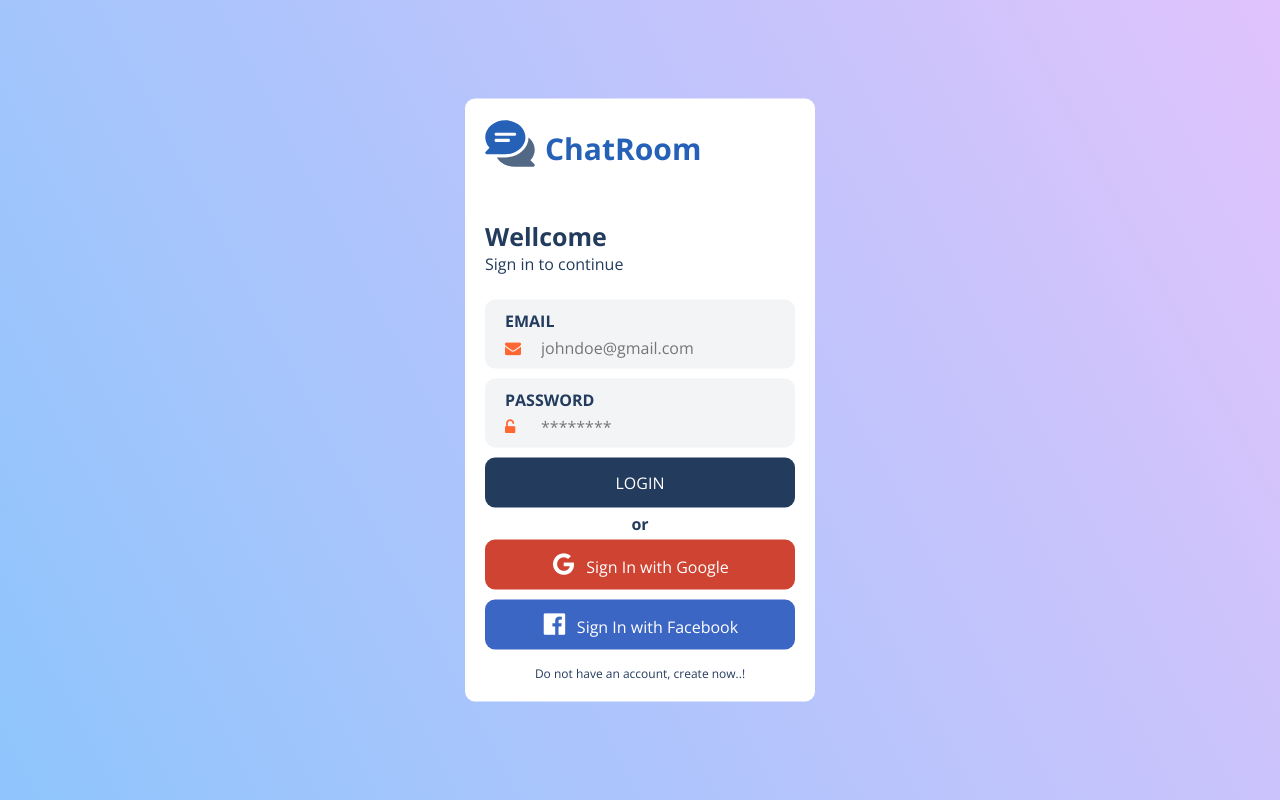
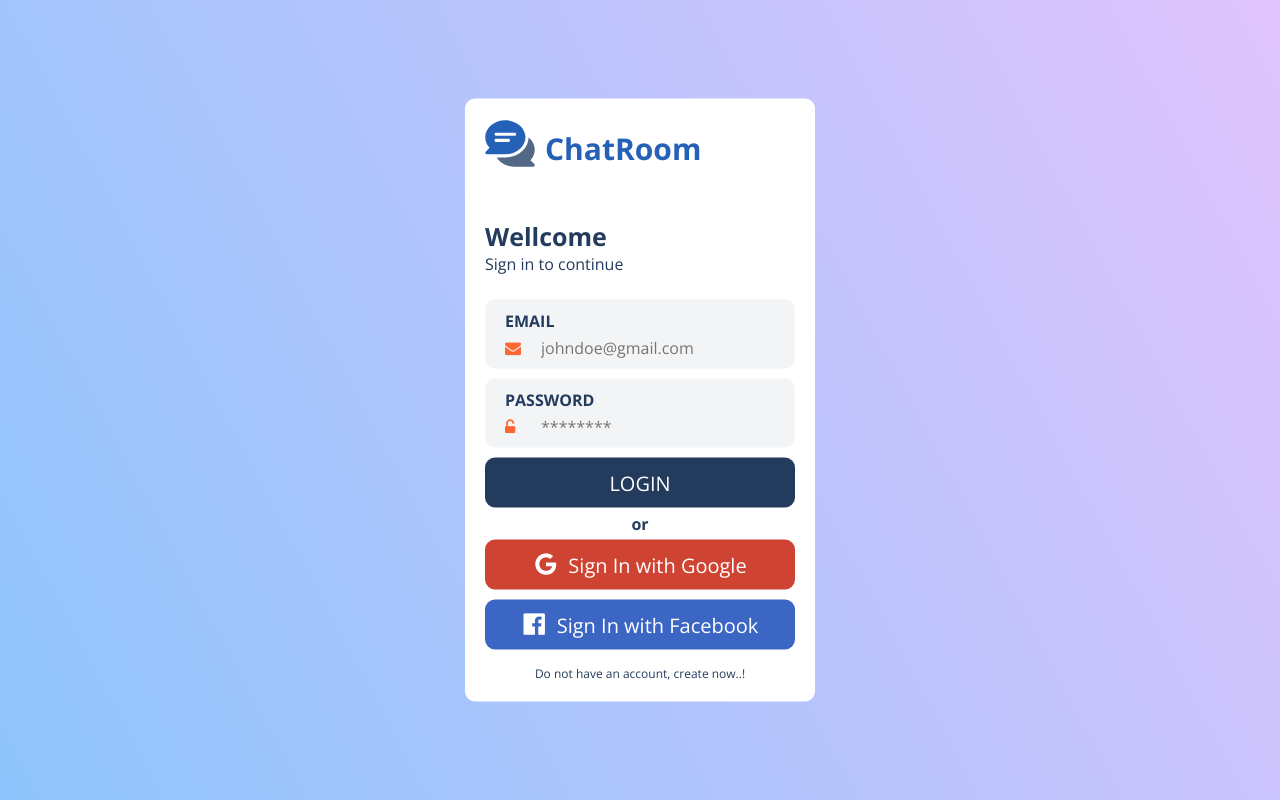
Before and after one commit to pvthang1609/project-chat, a React (Create React App) app: page / in a window 1280 px wide. Built offline with nearby package versions, Linux system fonts and the light colour scheme; no server answers.

Commit message:
add validation SignIn form

```diff
--- a/package.json
+++ b/package.json
@@ -14,7 +14,8 @@
     "react-dom": "^17.0.1",
     "react-firebase-hooks": "^2.2.0",
     "react-scripts": "4.0.0",
-    "web-vitals": "^0.2.4"
+    "web-vitals": "^0.2.4",
+    "yup": "^0.29.3"
   },
   "scripts": {
     "start": "react-scripts start",
--- a/src/components/ChatRoom/chatRoom.scss
+++ b/src/components/ChatRoom/chatRoom.scss
@@ -4,15 +4,16 @@
 }
 .header {
   width: 100%;
-  height: 50px;
+  height: 53px;
   display: flex;
   justify-content: space-between;
   align-items: center;
   padding: 10px 20px;
   background-color: #f7f7f7;
-  border-radius: 10px;
+  border-top-right-radius: 10px;
+  border-top-left-radius: 10px;
   &__nameGroup {
-    font-size: 18px;
+    font-size: 30px;
     font-weight: 700;
     color: #2561b7;
   }
@@ -34,8 +35,7 @@
 }
 .content-chatRoom {
   margin-top: 5px;
-  background-color: #f7f7f7;
-  border-radius: 10px;
+  background-color: #fff;
   padding: 20px;
   height: 450px;
   overflow-y: scroll;
@@ -53,6 +53,6 @@
     transition: all 0.3s;
   }
 }
-.chatRoom:hover ::-webkit-scrollbar-thumb{
-  background: #2561b7;
+.chatRoom:hover ::-webkit-scrollbar-thumb {
+  background: #ff6732;
 }
--- a/src/components/InputField/index.jsx
+++ b/src/components/InputField/index.jsx
@@ -1,13 +1,13 @@
 import React, { useEffect } from "react";
-import './inputField.scss';
+import "./inputField.scss";
 
 export default function InputField(props) {
-  const { field} = props;
+  const { field } = props;
   const { name, value, onChange, onBlur } = field;
-  const inputRef = React.createRef()
+  const inputRef = React.createRef();
 
   useEffect(() => {
-    inputRef.current.focus()
+    inputRef.current.focus();
     // eslint-disable-next-line
   }, []);
 
@@ -19,7 +19,7 @@ export default function InputField(props) {
       onChange={onChange}
       onBlur={onBlur}
       value={value}
-      className="input"
+      className="inputMessage"
       ref={inputRef}
     />
   );
--- a/src/components/InputField/inputField.scss
+++ b/src/components/InputField/inputField.scss
@@ -1,4 +1,4 @@
-.input {
+.inputMessage {
   padding: 10px;
   border: none;
   outline: none;
@@ -7,14 +7,13 @@
   background-color: transparent;
 }
 .submit-btn {
-  height: 100%;
-  width: 90px;
+  padding: 15px 34px;
   border: none;
   outline: none;
-  background-color: #2561b7;
+  background-color: #233b5d;
   cursor: pointer;
-  color: #fff;
 }
 .submit-btn .fa-paper-plane {
   font-size: 22px;
+  color: #fff;
 }
--- a/src/components/MessageForm/messageForm.scss
+++ b/src/components/MessageForm/messageForm.scss
@@ -1,8 +1,8 @@
 .form-message {
     background-color: #f7f7f7;
     margin-top: 5px;
-    border-radius: 10px;
+    border-bottom-right-radius: 10px;
+    border-bottom-left-radius: 10px;
     overflow: hidden;
     padding-left: 10px;
-    height: 50px;
 }
--- a/src/components/SignIn/SignInField/index.jsx
+++ b/src/components/SignIn/SignInField/index.jsx
@@ -1,17 +1,26 @@
-import React from 'react';
-import './signInField.scss';
+import React from "react";
+
+import "./signInField.scss";
 
 export default function signInField(props) {
-    const { name, label, type, icon, placeholder, field, form } = props
-    return(
+  const { label, type, icon, placeholder, field, form } = props;
+  const { name } = field;
+  const { errors, touched } = form;
+  return (
     <div className="signInField">
       <div className="signInField__label">
         <p>{label}</p>
+        {errors[name] && touched[name] ? (
+          <p className="text-error">
+            {errors[name]}
+            <i class="fa fa-exclamation-circle" aria-hidden="true"></i>
+          </p>
+        ) : null}
       </div>
       <div className="signInField__input">
         {icon}
-                <input name={name} type={type} placeholder={placeholder}/>
+        <input {...field} type={type} placeholder={placeholder} />
       </div>
     </div>
-    )
+  );
 }
--- a/src/components/SignIn/SignInField/signInField.scss
+++ b/src/components/SignIn/SignInField/signInField.scss
@@ -4,9 +4,12 @@
   border-radius: 10px;
   margin-bottom: 10px;
   &__label {
+    display: flex;
+    justify-content: space-between;
+    align-items: center;
     color: #6489bd;
     margin-bottom: 5px;
-        & p {
+    & p:first-child {
       text-transform: uppercase;
       font-weight: 700;
     }
@@ -22,3 +25,11 @@
     background-color: transparent;
   }
 }
+.text-error {
+  font-size: 12px;
+  color: #cf4332;
+}
+.fa-exclamation-circle {
+  color: #cf4332;
+  margin-left: 5px;
+}
--- a/src/components/SignIn/index.jsx
+++ b/src/components/SignIn/index.jsx
@@ -1,10 +1,12 @@
 import { FastField, Form, Formik } from "formik";
 import React, { useContext } from "react";
 import { FirebaseContext } from "../Context";
-import './signin.scss';
+import * as Yup from "yup";
+
+import "./signin.scss";
+
 import signInField from "./SignInField";
-
-import Logo from '../../img/logo.svg';
+import Logo from "../../img/logo.svg";
 
 export default function SignIn() {
   const firebase = useContext(FirebaseContext);
@@ -25,6 +27,26 @@ export default function SignIn() {
     login(provider);
   };
 
+  //initialValues Formik
+  const initValue = {
+    userName: "",
+    password: "",
+  };
+
+  const handleSubmit = (value) => {
+    console.log("isRun");
+    console.log(value);
+  };
+
+  //Yup validation
+
+  const signInSchema = Yup.object().shape({
+    userName: Yup.string()
+      .email("It's not email")
+      .required("Email is required..!"),
+    password: Yup.string().required("Password is required..!"),
+  });
+
   return (
     <div className="signIn">
       <div className="signIn__logo">
@@ -37,8 +59,12 @@ export default function SignIn() {
         <p>Wellcome</p>
         <p>Sign in to continue</p>
       </div>
-      <Formik>
-        {formikProps => {
+      <Formik
+        initialValues={initValue}
+        validationSchema={signInSchema}
+        onSubmit={handleSubmit}
+      >
+        {(formikProps) => {
           return (
             <Form>
               <FastField
@@ -57,19 +83,45 @@ export default function SignIn() {
                 icon={<i class="fa fa-unlock-alt" aria-hidden="true"></i>}
                 placeholder="********"
               />
-              <div style={{width: "100%", display: "flex", justifyContent: "center"}}>
-                <button className="signIn__btn signIn__btn--withEmail" type="submit">Login</button>
+              <div
+                style={{
+                  width: "100%",
+                  display: "flex",
+                  justifyContent: "center",
+                }}
+              >
+                <button
+                  className="signIn__btn signIn__btn--withEmail"
+                  type="submit"
+                >
+                  Login
+                </button>
               </div>
             </Form>
-          )
+          );
         }}
       </Formik>
-      <p style={{textAlign: "center", fontWeight: 700, margin: "5px 0"}}>or</p>
+      <p style={{ textAlign: "center", fontWeight: 700, margin: "5px 0" }}>
+        or
+      </p>
       <div className="signIn__groupBtn">
-        <button className="signIn__btn signIn__btn--withGoogle" onClick={loginWithGoogle}><i class="fa fa-google" aria-hidden="true"></i>Sign In with Google</button>
-        <button className="signIn__btn signIn__btn--withFacebook" onClick={loginWithFacebook}><i class="fa fa-facebook-official" aria-hidden="true"></i>Sign In with Facebook</button>
+        <button
+          className="signIn__btn signIn__btn--withGoogle"
+          onClick={loginWithGoogle}
+        >
+          <i class="fa fa-google" aria-hidden="true"></i>Sign In with Google
+        </button>
+        <button
+          className="signIn__btn signIn__btn--withFacebook"
+          onClick={loginWithFacebook}
+        >
+          <i class="fa fa-facebook-official" aria-hidden="true"></i>Sign In with
+          Facebook
+        </button>
       </div>
-      <p style={{textAlign: "center", margin: "15px 0 0 0", fontSize: 12}}>Do not have an account, create now..!</p>
+      <p style={{ textAlign: "center", margin: "15px 0 0 0", fontSize: 12 }}>
+        Do not have an account, create now..!
+      </p>
     </div>
   );
 }
--- a/src/components/SignIn/signin.scss
+++ b/src/components/SignIn/signin.scss
@@ -10,11 +10,11 @@
     display: flex;
     justify-content: flex-start;
     align-items: flex-end;
-        &--img{
+    &--img {
       height: 100%;
       margin-right: 10px;
     }
-        &--img img{
+    &--img img {
       display: block;
       max-height: 100%;
     }
@@ -48,6 +48,7 @@
     outline: none;
     cursor: pointer;
     padding: 0 10px;
+    font-size: 20px;
     & .fa {
       width: 25px;
       font-size: 25px;
--- a/src/components/SignOut/signout.scss
+++ b/src/components/SignOut/signout.scss
@@ -6,7 +6,7 @@
   border-radius: 50%;
   overflow: hidden;
   margin-left: 10px;
-  background-color: #2561b7;
+  background-color: #233b5d;
   text-indent: 2px;
   line-height: 39px;
   cursor: pointer;
```
Also changed, not shown: 1 other file (tests, documents, lock files or other folders). Lines whose indentation alone changed are shown as unchanged.
